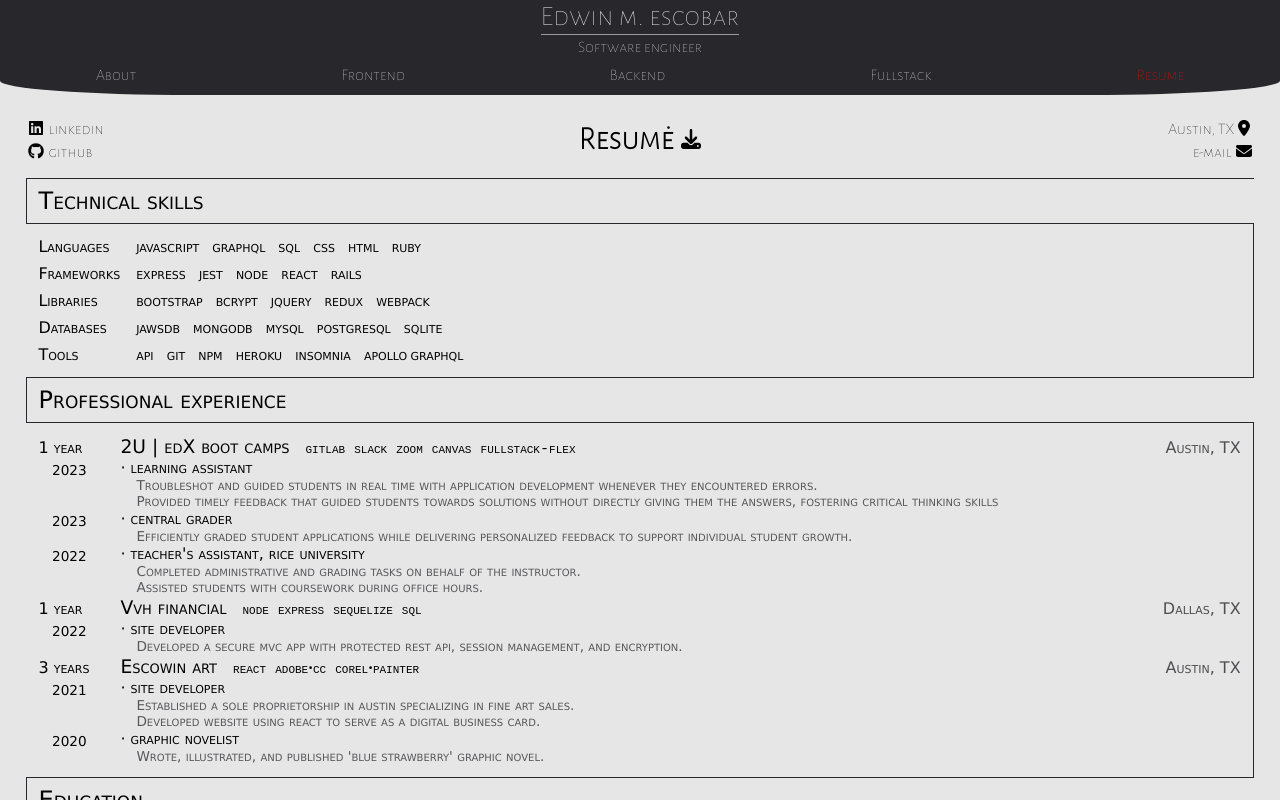
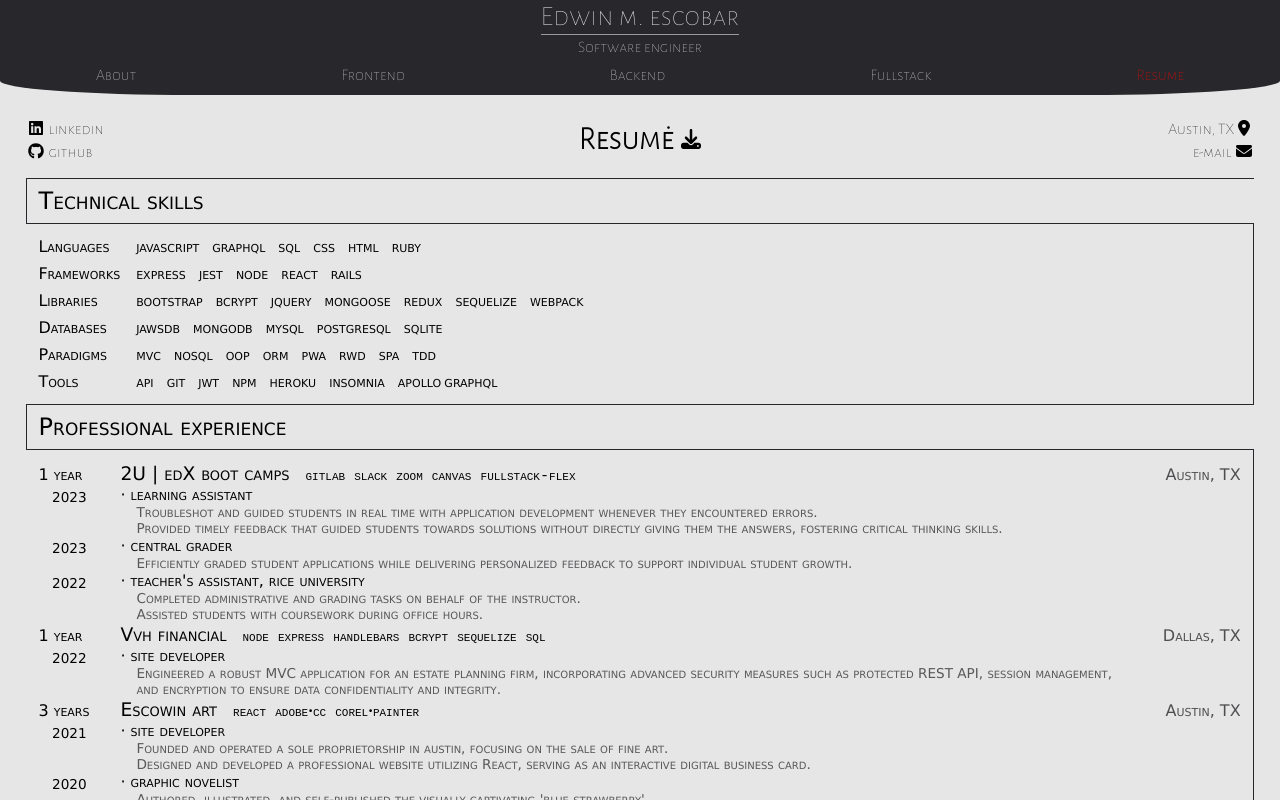
Before and after one commit to escowin/portfolio, a React (Create React App) app: page / in a window 1280 px wide. Both pictures are taken after a click on the item "Resumė". Shown: the top 800 px of the page. Built offline with nearby package versions, Linux system fonts and the light colour scheme; a web font is replaced by a local one.

Commit message:
rewrote exp descriptions

```diff
--- a/src/assets/data/index.js
+++ b/src/assets/data/index.js
@@ -53,7 +53,7 @@ const portfolioData = {
           year: 2023,
           description: [
             "Troubleshot and guided students in real time with application development whenever they encountered errors.",
-            "Provided timely feedback that guided students towards solutions without directly giving them the answers, fostering critical thinking skills",
+            "Provided timely feedback that guided students towards solutions without directly giving them the answers, fostering critical thinking skills.",
           ],
         },
       ],
@@ -63,15 +63,13 @@ const portfolioData = {
       location: "Dallas, TX",
       url: "https://github.com/escowin/vvh-financial",
       endYear: 2022,
-      code: "node express sequelize sql",
+      code: "node express handlebars bcrypt sequelize sql",
       roles: [
         {
           title: "site developer",
           year: 2022,
           description: [
-            "Developed a secure mvc app with protected rest api, session management, and encryption.",
-            // "Utilized sequelize orm to safeguard mysql database from direct user manipulation.",
-            // "Utilized handlebars to conditionally render employee & client views.",
+            "Engineered a robust MVC application for an estate planning firm, incorporating advanced security measures such as protected REST API, session management, and encryption to ensure data confidentiality and integrity.",
           ],
         },
       ],
@@ -87,18 +85,15 @@ const portfolioData = {
           title: "graphic novelist",
           year: 2020,
           description: [
-            "Wrote, illustrated, and published 'blue strawberry' graphic novel.",
-            // "Utilized corel painter to draw the artwork.",
-            // "Utilized adobe cc to format files and optimize color modes.",
+            "Authored, illustrated, and self-published the visually captivating  'blue strawberry'.",
           ],
         },
         {
           title: "site developer",
           year: 2021,
           description: [
-            "Established a sole proprietorship in austin specializing in fine art sales.",
-            "Developed website using react to serve as a digital business card.",
-            // "Utilized mern stack to enable e-commerce site capabilities.",
+            "Founded and operated a sole proprietorship in austin, focusing on the sale of fine art.",
+            "Designed and developed a professional website utilizing React, serving as an interactive digital business card.",
           ],
         },
       ],
@@ -117,12 +112,12 @@ const portfolioData = {
       event: "Austin can academy",
       location: "Austin, TX",
     },
-    // {
-    //   year: 2021,
-    //   role: "Creative action teaching artist",
-    //   event: "Hart elementary",
-    //   location: "Austin, TX",
-    // },
+    {
+      year: 2021,
+      role: "Creative action teaching artist",
+      event: "Hart elementary",
+      location: "Austin, TX",
+    },
     // {
     //   year: 2017,
     //   role: "Cucamonga peak, mt baldy, mt wilson, san bernardino peak, san jacinto, san gorgonio",
@@ -160,8 +155,8 @@ const portfolioData = {
         // "inquirer",
         "jquery",
         "redux",
-        // "sequelize",
-        // "mongoose",
+        "sequelize",
+        "mongoose",
         "webpack",
       ],
     },
@@ -174,7 +169,7 @@ const portfolioData = {
       "mvc",
       "oop",
       "orm",
-      "odm",
+      // "odm",
       "pwa",
       "rwd",
       "spa",
@@ -184,7 +179,7 @@ const portfolioData = {
     tools: [
       "api",
       "git",
-      // "jwt",
+      "jwt",
       "npm",
       "heroku",
       "insomnia",
--- a/src/components/Experience/index.css
+++ b/src/components/Experience/index.css
@@ -90,6 +90,8 @@
 
     .company {
         grid-area: b;
+        flex-direction: row;
+        gap: 1rem;
     }
 
     .duration {
--- a/src/components/Extracurricular/index.js
+++ b/src/components/Extracurricular/index.js
@@ -6,7 +6,7 @@ function Extracurricular() {
 
   return (
     <>
-      <h2 className="resume-subhead">Extracurricular activities</h2>
+      <h2 className="resume-subhead">Complementary endeavors</h2>
       <section className="resume-section" id="extracurricular">
         {extracurriculars.map((extra, i) => (
           <article key={i} className="row">
--- a/src/components/Skillset/index.css
+++ b/src/components/Skillset/index.css
@@ -9,10 +9,11 @@
 @media print {
 
     #skills {
-        gap: .0 1rem;
+        gap: .15rem 1rem;
+        font-size: 95%;
     }
 
     .skillset {
-        font-size: .9rem;
+        /* font-size: .9rem; */
     }
 }
--- a/src/components/Skillset/index.js
+++ b/src/components/Skillset/index.js
@@ -10,7 +10,7 @@ function Skillset() {
   const cssLibraries = skillset.libraries.css.sort().join(" ");
   const jsLibraries = skillset.libraries.js.sort().join(" ");
   const databases = skillset.databases.sort().join(" ");
-  // const paradigms = skillset.paradigms.sort().join(' ');
+  const paradigms = skillset.paradigms.sort().join(' ');
   const tools = skillset.tools.join(" ");
 
   return (
@@ -27,7 +27,7 @@ function Skillset() {
           {cssLibraries} {jsLibraries}
         </p>
         <p>Databases</p> <p className="skillset">{databases}</p>
-        {/* <p>Paradigms</p> <p className="skillset">{paradigms}</p> */}
+        <p>Paradigms</p> <p className="skillset">{paradigms}</p>
         <p>Tools</p> <p className="skillset">{tools}</p>
       </section>
     </>
```
Also changed, not shown: src/assets/images/profile-pic1.jpg (deleted), 1 other file (tests, documents, lock files or other folders).
